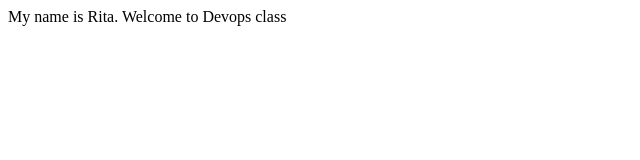
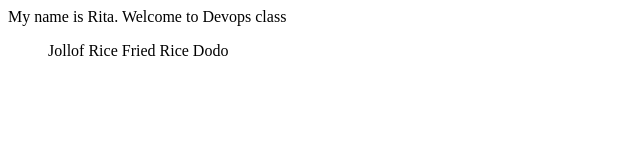
Before and after one commit to janffy1/foodplaza, a plain HTML site: page index.html in a window 1280 px wide. Shown: the whole page, without its empty margins (0-640 px from the left). Drawn offline with Linux system fonts and the light colour scheme.

Commit message:
Index -Menu

```diff
--- a/index.html
+++ b/index.html
@@ -1 +1,6 @@
 My name is Rita. Welcome to Devops class
+<Menu>
+    Jollof Rice
+    Fried Rice
+    Dodo
+</Menu>
```
